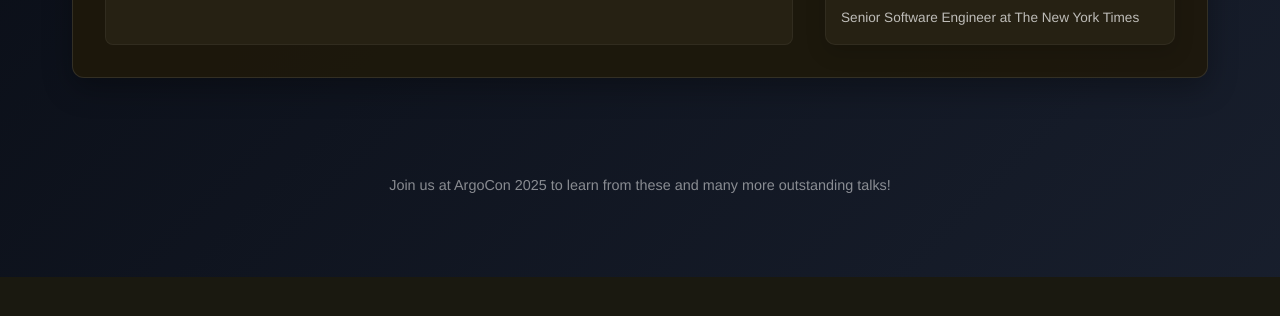
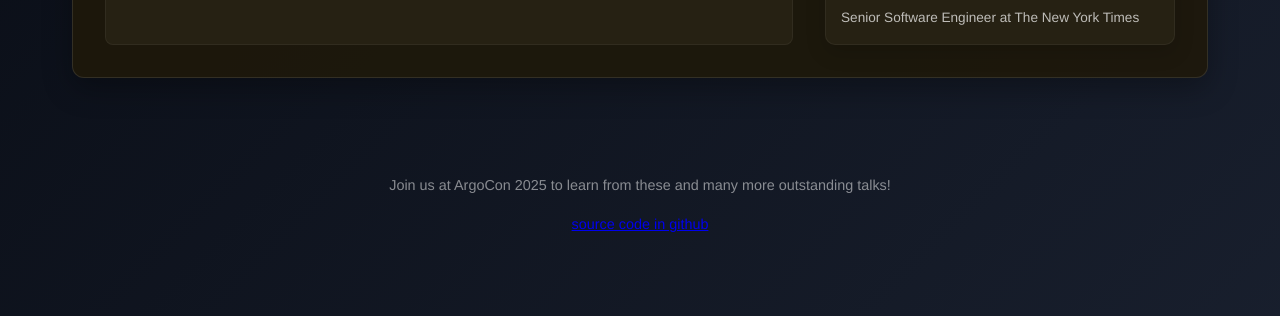
Before and after one commit to csantanapr/argocon-eu-2025-talks, a plain HTML site: page index.html in a window 1280 px wide. Shown: the part 1020-1336 px from the top of the page. Before the commit the page ends 1297 px from the top, so only its background shows below. Drawn offline with Linux system fonts and the light colour scheme.

Commit message:
add link to github
Signed-off-by: Carlos Santana <csantana23@gmail.com>

```diff
--- a/index.html
+++ b/index.html
@@ -1442,6 +1442,9 @@
 
     <footer>
       <p>Join us at ArgoCon 2025 to learn from these and many more outstanding talks!</p>
+      <p><a href="https://csantanapr.github.io/argocon-eu-2025-talks/" target="_blank">
+        source code in github
+      </a></p>
       <!-- <a href="#" class="back-to-top">Back to Top</a> -->
     </footer>
   </div>
```
